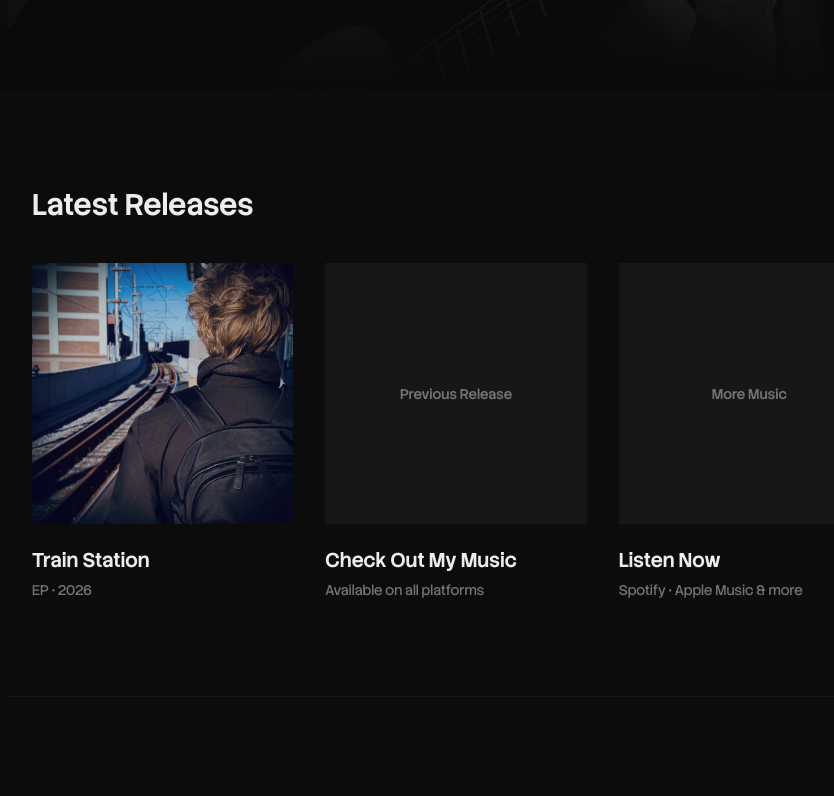
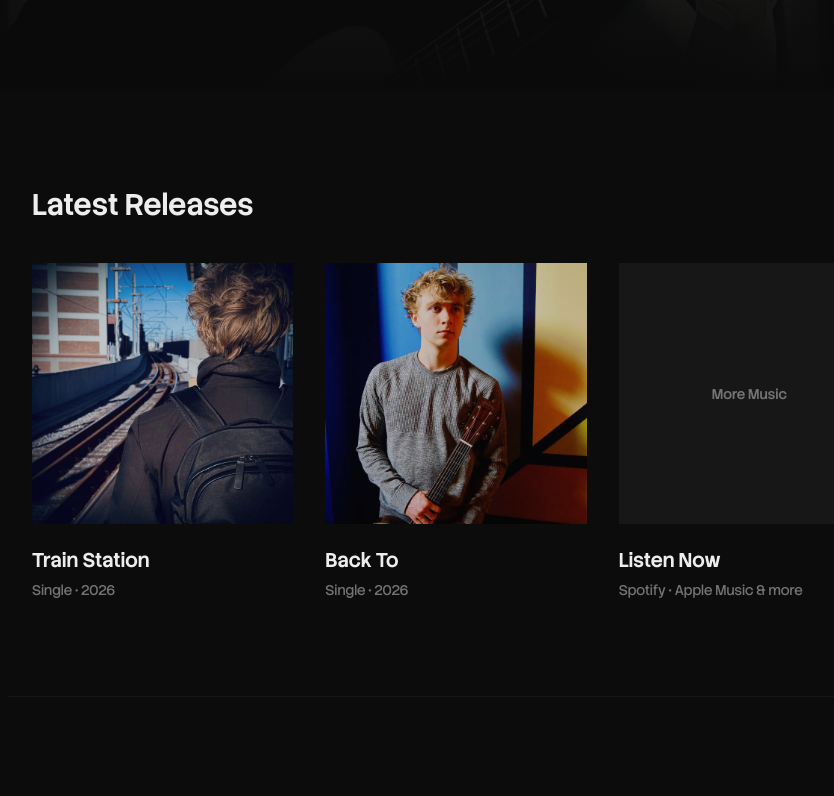
Before and after one commit to robert-chatterton/takoda-next, a Next.js app: page / in a window 1280 px wide. Shown: the part 613-1409 px from the top of the page, without its empty margins (184-1018 px from the left). Built offline with nearby package versions, Linux system fonts and the light colour scheme.

Commit message:
feat: dynamic release list

```diff
--- /dev/null
+++ b/app/components/ReleaseLink.tsx
@@ -0,0 +1,20 @@
+import Link from "next/link";
+import Image from "next/image"
+import { Release } from "../releases";
+
+export function ReleaseLink({ release }: { release: Release }) {
+  return (
+    <Link href="/music/releases" className="group block cursor-pointer">
+      <div className="aspect-square bg-neutral-900 mb-6 group-hover:bg-neutral-800 transition-colors relative overflow-hidden">
+        <Image
+          src={`/images/music/${release.albumArt}`}
+          alt={release.title}
+          fill
+          className="object-cover opacity-80 group-hover:opacity-100 transition-opacity"
+        />
+      </div>
+      <h3 className="font-medium text-xl">{release.title}</h3>
+      <p className="text-neutral-500 mt-2 text-sm">{release.type} • {release.year}</p>
+    </Link>
+  );
+}
--- a/app/page.tsx
+++ b/app/page.tsx
@@ -1,6 +1,8 @@
 import Image from "next/image"
 import Link from "next/link"
 import { LOWER_ARTIST_NAME } from "./constants"
+import { RELEASES } from "./releases"
+import { ReleaseLink } from "./components/ReleaseLink"
 
 export default function Home() {
   return (
@@ -52,26 +54,9 @@ export default function Home() {
       <section className="max-w-4xl mx-auto px-6 py-24">
         <h2 className="text-3xl font-semibold mb-10">Latest Releases</h2>
         <div className="grid md:grid-cols-3 gap-8">
-          <Link href="/music/releases" className="group block cursor-pointer">
-            <div className="aspect-square bg-neutral-900 mb-6 group-hover:bg-neutral-800 transition-colors relative overflow-hidden">
-              <Image
-                src="/images/music/train-station-cover.jpg"
-                alt="Train Station EP cover"
-                fill
-                className="object-cover opacity-80 group-hover:opacity-100 transition-opacity"
-              />
-            </div>
-            <h3 className="font-medium text-xl">Train Station</h3>
-            <p className="text-neutral-500 mt-2 text-sm">EP • 2026</p>
-          </Link>
-
-          <Link href="/music/releases" className="group block cursor-pointer">
-            <div className="aspect-square bg-neutral-900 mb-6 group-hover:bg-neutral-800 transition-colors relative overflow-hidden flex items-center justify-center">
-              <span className="text-neutral-500 text-sm font-medium">Previous Release</span>
-            </div>
-            <h3 className="font-medium text-xl">Check Out My Music</h3>
-            <p className="text-neutral-500 mt-2 text-sm">Available on all platforms</p>
-          </Link>
+          {RELEASES.slice(0, 5).map((release, idx) => (
+            <ReleaseLink key={idx} release={release} />
+          ))}
 
           <Link href="/music/releases" className="group block cursor-pointer">
             <div className="aspect-square bg-neutral-900 mb-6 group-hover:bg-neutral-800 transition-colors relative overflow-hidden flex items-center justify-center">
--- a/app/releases.ts
+++ b/app/releases.ts
@@ -2,6 +2,7 @@ export interface Release {
   trackId: string;
   title: string
   type: "Album" | "Single" | "EP"
+  albumArt: string;
   year: number
   bandcampSlug: string
   spotifyUrl: string;
@@ -15,6 +16,7 @@ export const RELEASES: Release[] = [
     title: "Train Station",
     type: "Single",
     year: 2026,
+    albumArt: "train-station-cover.jpg",
     bandcampSlug: "train-station",
     spotifyUrl: "0JRMrNcQ4gtTwSiDEgKp2p",
     appleMusicUrl: "train-station/1885216794",
@@ -24,6 +26,7 @@ export const RELEASES: Release[] = [
     title: "Back To",
     type: "Single",
     year: 2026,
+    albumArt: "back-to-cover.jpg",
     bandcampSlug: "back-to",
     spotifyUrl: "54uQjn41V11deiHUeSK4WN",
     appleMusicUrl: "back-to/1860161362",
```
